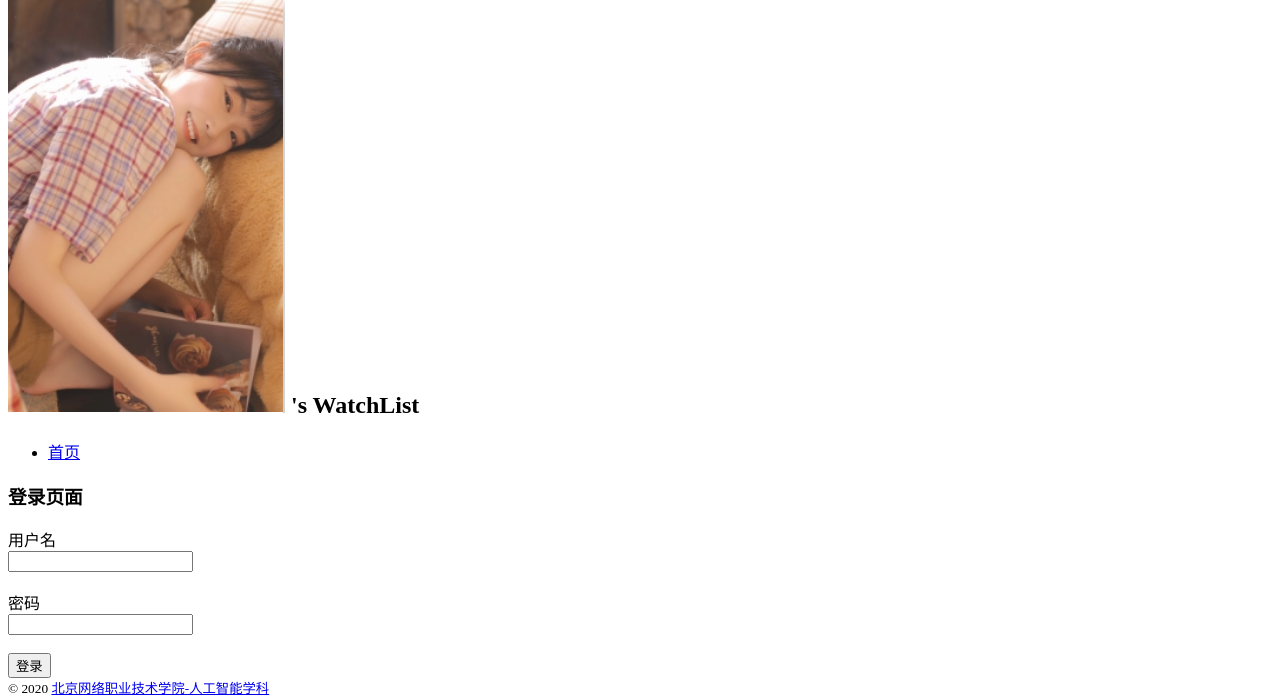
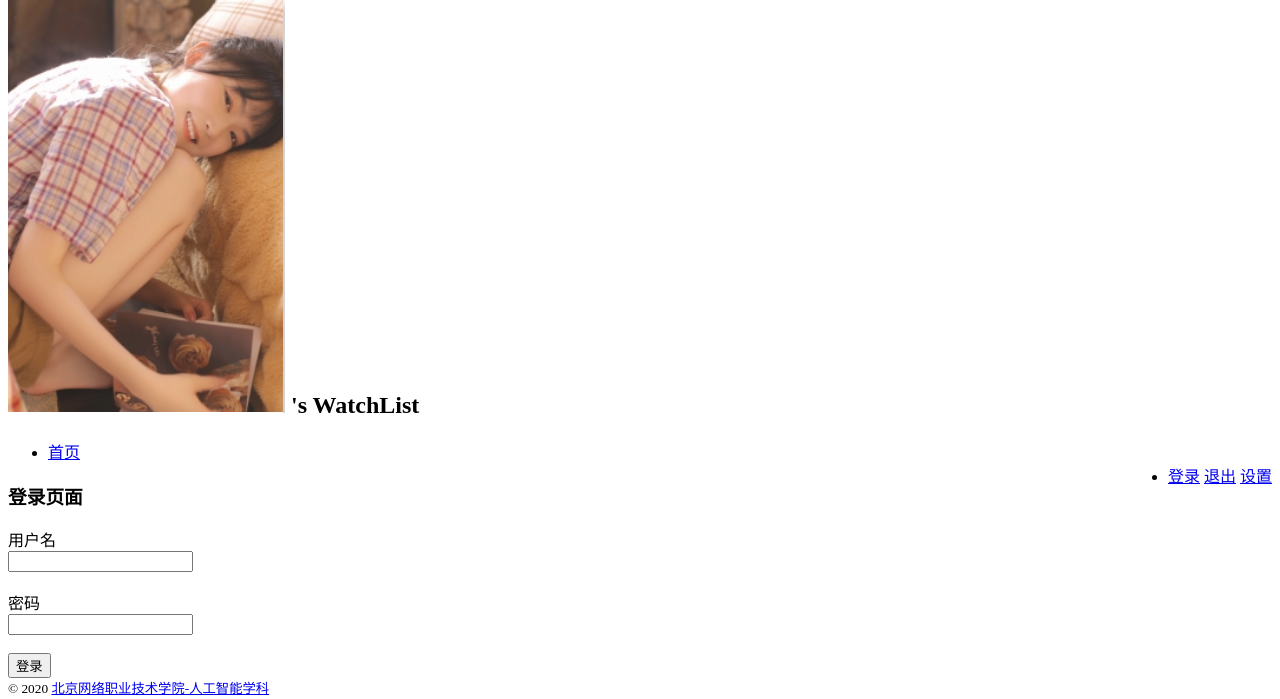
Before and after one commit to L961115/watchlist, a Flask app: page /login in a window 1280 px wide. Shown: the part 21-720 px from the top of the page. Run offline with Flask 2, Linux system fonts and the light colour scheme.

Commit message:
代码功能部分全部完成

```diff
--- a/app.py
+++ b/app.py
@@ -189,7 +189,7 @@ def settings():
         flash('设置name成功')
         return redirect(url_for('index'))
 
-    return render_template("settinds.html")
+    return render_template("settings.html")
 
 
 # 用户登录 flask提供的login_user()函数
--- a/templates/base.html
+++ b/templates/base.html
@@ -13,6 +13,9 @@
     {% endblock %}
 </head>
 <body>
+    {% for message in get_flashed_messages() %}
+        <div class='alert'>{{ message }}</div>
+    {% endfor %}
     <h2>
         <img class="avatar" src="{{ url_for('static',filename='images/1.png') }}" alt="头像">
         {{ user.name }}'s WatchList
@@ -21,6 +24,11 @@
         <ul>
             <li>
                 <a href="{{ url_for('index') }}">首页</a>
+            </li>
+            <li style="float: right;">
+                <a href="{{ url_for('login') }}">登录</a>
+                <a href="{{ url_for('logout') }}">退出</a>
+                <a href="{{ url_for('settings') }}">设置</a>
             </li>
         </ul>
     </nav>
```
